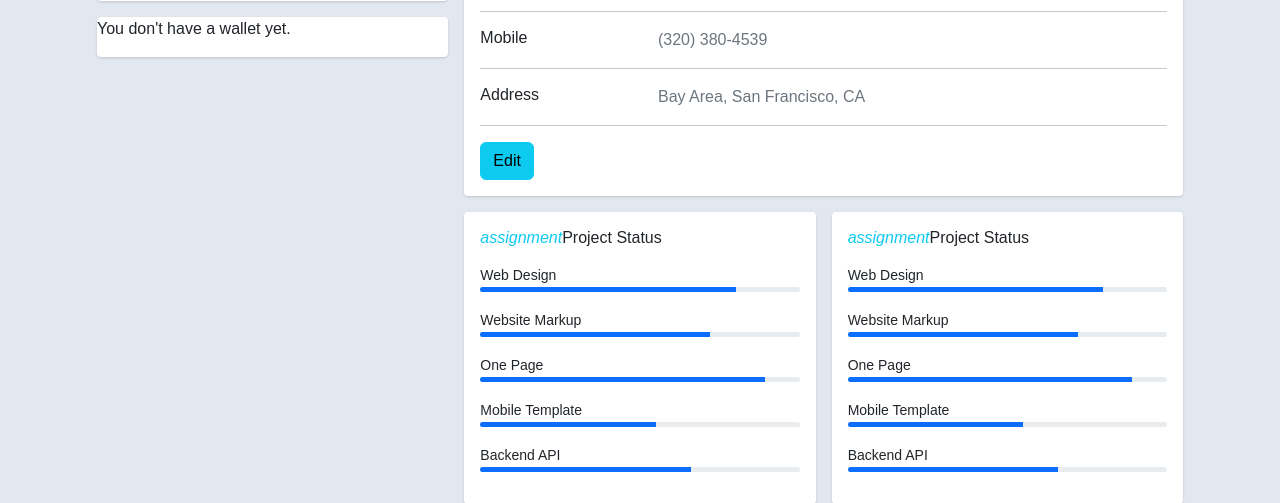
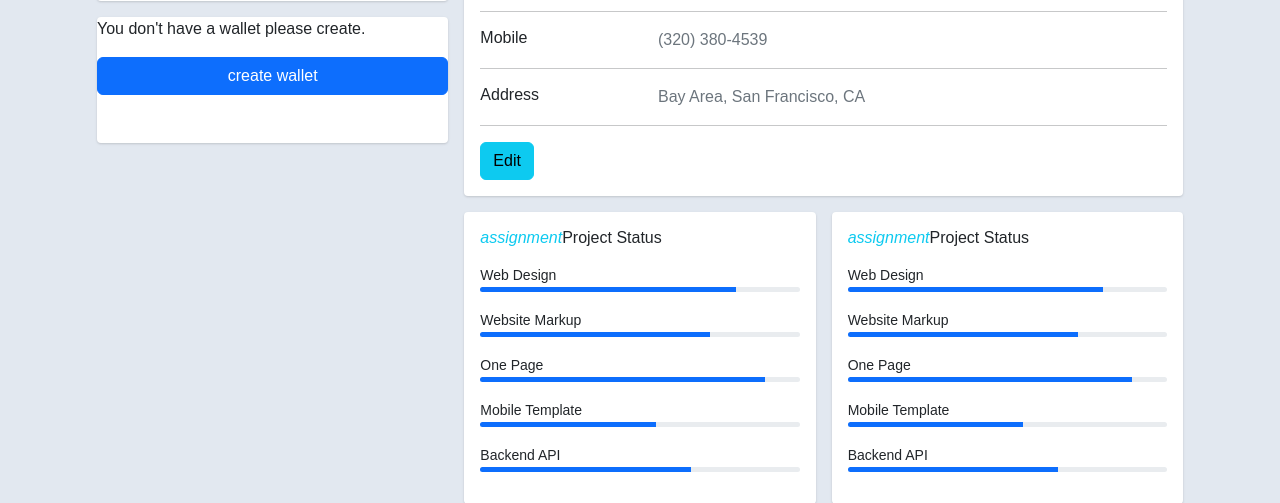
Before and after one commit to varmanamish/farmfusion, a Django app: page /accounts/profile in a window 1280 px wide. Shown: the part 276-779 px from the top of the page. Run offline with Django 5.2, Linux system fonts and the light colour scheme; the visitor is signed in with stand-in values (Sample User, id 1).

Commit message:
wallet coorection

```diff
--- a/farmfusion/templates/profile.html
+++ b/farmfusion/templates/profile.html
@@ -53,14 +53,16 @@
 </head>
 <body>
   <!-- Add Money and Withdraw Buttons -->
-{% if wallet %}
+{% if wallet.wallet_pin is not null %}
 <p><strong>Wallet Balance:</strong> ${{ wallet.wallet_amount }}</p>
 
 <button class="btn btn-primary" onclick="openAddMoneyPopup()">Add Money</button>
 <br><br>
 <button class="btn btn-danger" onclick="openWithdrawPopup()">Withdraw</button>
 {% else %}
-<p>You don't have a wallet yet.</p>
+<p>You don't have a wallet please create.</p>
+<button class="btn btn-primary" onclick="createwallet()">create wallet</button>
+<br><br>
 {% endif %}
 
 <!-- Add Money Pop-up -->
@@ -78,20 +80,31 @@
     <button type="button" class="btn btn-secondary" onclick="closeAddMoneyPopup()">Cancel</button>
 </form>
 </div>
+<div class="popup" id="addMoneyPopup">
+  <h2>Confirm PIN to Add Money</h2>
+  <form method="POST" action="{% url 'addmoney' %}">
+      {% csrf_token %}
+      <label>Enter PIN:</label>
+      <input type="password" name="wallet_pin" required>
+      <br><br>
+      <label>Enter Amount:</label>
+      <input type="number" name="amount" required>
+      <br><br>
+      <input type="submit" value="Add Money" class="btn btn-success">
+      <button type="button" class="btn btn-secondary" onclick="closeAddMoneyPopup()">Cancel</button>
+  </form>
+  </div>
 
 <!-- Withdraw Money Pop-up -->
-<div class="popup" id="withdrawPopup">
-<h2>Confirm PIN to Withdraw</h2>
-<form method="POST" action="{% url 'withdraw' %}">
+<div class="popup" id="createwallet">
+<h2>Create PIN</h2>
+<form method="POST" action="{% url 'createwallet' %}">
     {% csrf_token %}
     <label>Enter PIN:</label>
     <input type="password" name="wallet_pin" required>
     <br><br>
-    <label>Enter Amount:</label>
-    <input type="number" name="amount" required>
-    <br><br>
-    <input type="submit" value="Withdraw" class="btn btn-warning">
-    <button type="button" class="btn btn-secondary" onclick="closeWithdrawPopup()">Cancel</button>
+    <input type="submit" class="btn btn-warning">
+    <button type="button" class="btn btn-secondary" onclick="closePopup()">Cancel</button>
 </form>
 </div>
 
@@ -132,6 +145,12 @@ function closeAddMoneyPopup() {
 
 function openWithdrawPopup() {
     document.getElementById('withdrawPopup').style.display = 'block';
+}
+function createwallet() {
+  document.getElementById('createwallet').style.display = 'block';
+}
+function closPopup() {
+  document.getElementById('createwallet').style.display = 'none';
 }
 function closeWithdrawPopup() {
     document.getElementById('withdrawPopup').style.display = 'none';
```
Also changed, not shown: farmfusion/templates/index.html (+6 -5 lines).
